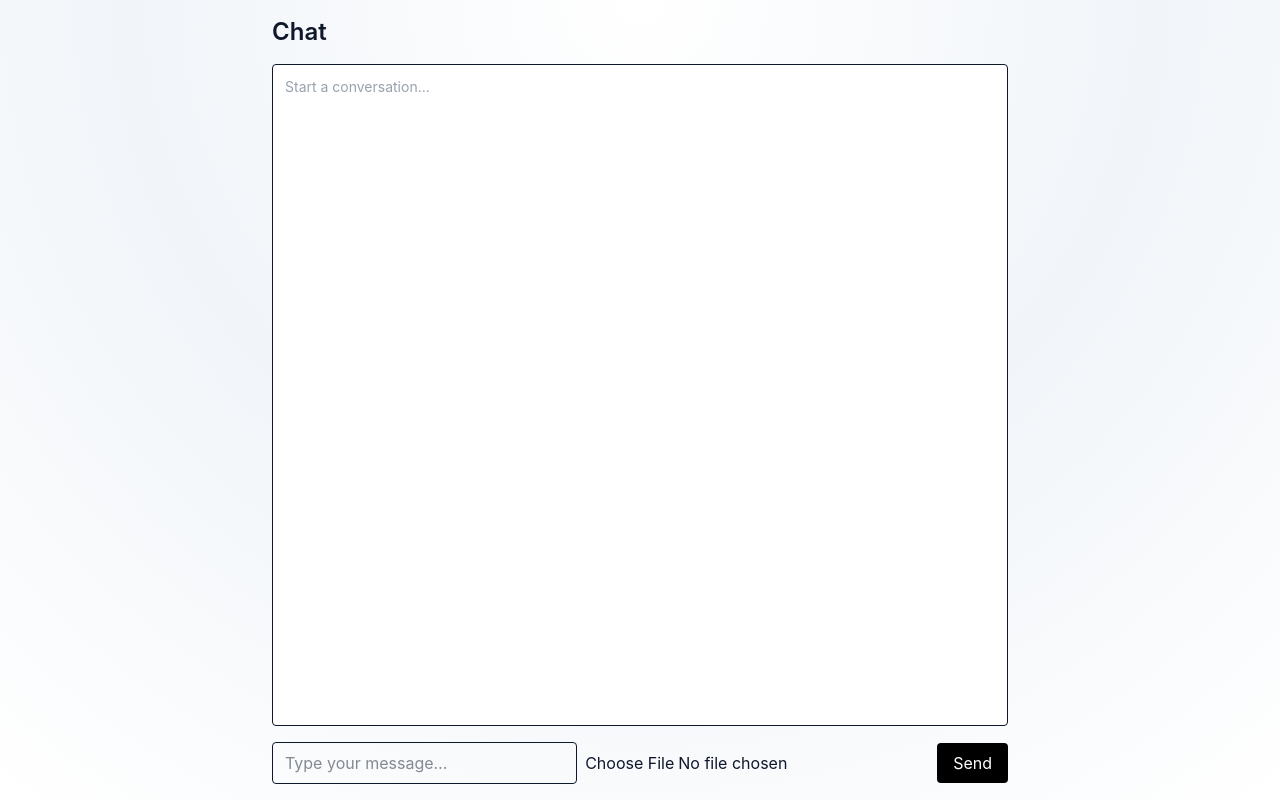
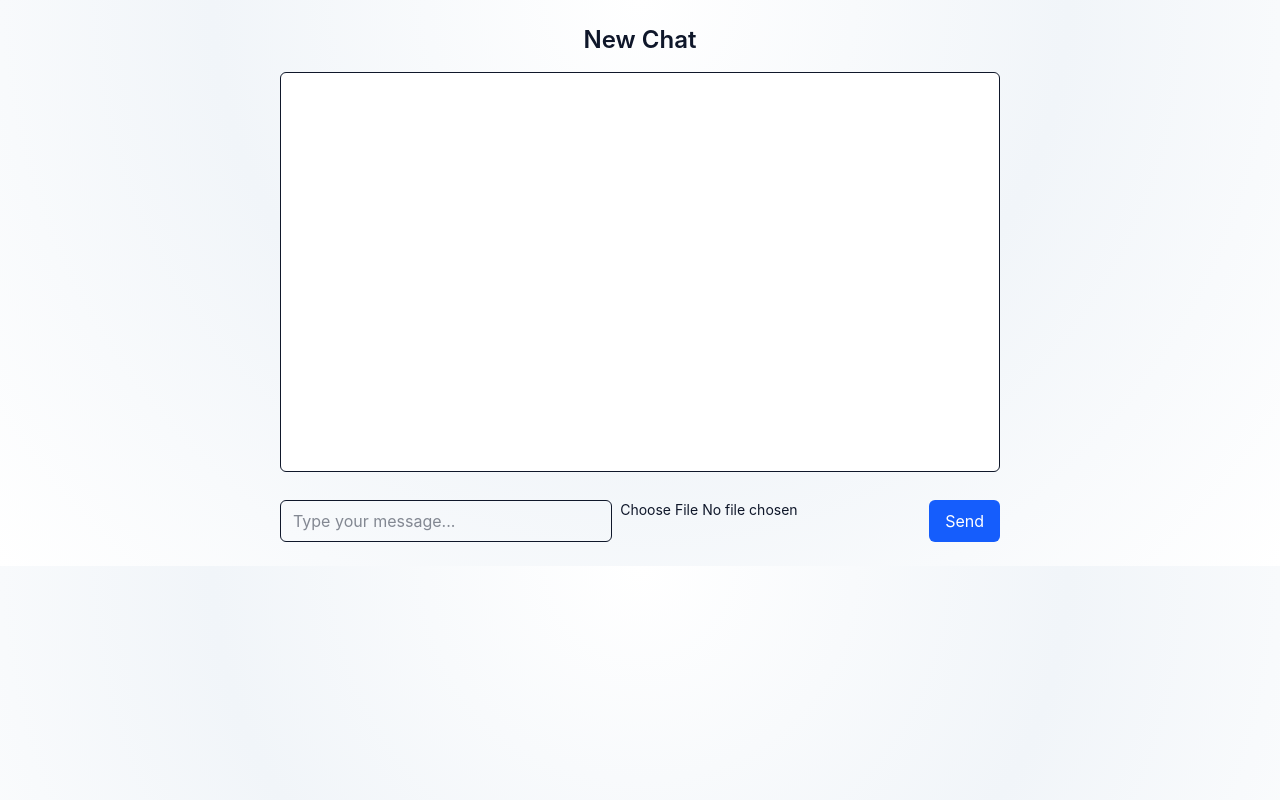
Before and after one commit to themusashimaru/jcil-ai-micro, a Next.js app: page /chat in a window 1280 px wide. Built offline with nearby package versions, Linux system fonts and the light colour scheme.

Commit message:
feat(ui): add moderation 403 banner and message styling

```diff
--- a/src/app/chat/page.tsx
+++ b/src/app/chat/page.tsx
@@ -2,122 +2,122 @@
 
 import { useState } from "react";
 
-type ChatMessage = {
-  role: "user" | "assistant";
-  content: string;
-};
-
 export default function ChatPage() {
-  const [messages, setMessages] = useState<ChatMessage[]>([]);
+  const [messages, setMessages] = useState<
+    { id: string; role: "user" | "assistant"; content: string }[]
+  >([]);
   const [input, setInput] = useState("");
-  const [file, setFile] = useState<File | null>(null);
+  const [fileToSend, setFileToSend] = useState<File | null>(null);
   const [loading, setLoading] = useState(false);
-  const [errorMsg, setErrorMsg] = useState("");
 
   async function sendMessage(message: string, fileToSend?: File | null) {
     const formData = new FormData();
     formData.append("message", message);
-    if (fileToSend) {
-      formData.append("file", fileToSend);
+    if (fileToSend) formData.append("file", fileToSend);
+
+    const res = await fetch("/api/chat", { method: "POST", body: formData });
+
+    // ---- Handle moderation blocks (403) explicitly ----
+    if (res.status === 403) {
+      const data = await res.json().catch(() => ({}));
+      setMessages((prev) => [
+        ...prev,
+        {
+          id: `warn_${Date.now()}`,
+          role: "assistant",
+          content:
+            data?.error ||
+            "This message violates policy and cannot be processed.",
+        },
+      ]);
+      return "";
     }
 
-    const res = await fetch("/api/chat", {
-      method: "POST",
-      body: formData,
-    });
-
     const data = await res.json();
-
-    if (!res.ok || !data.ok) {
-      throw new Error(data.error || "Unknown error");
+    if (!res.ok || !data?.ok) {
+      throw new Error(data?.error || "Unknown error");
     }
 
-    return data.reply as string;
+    return (data.reply as string) || "";
   }
 
   async function handleSubmit(e: React.FormEvent) {
     e.preventDefault();
-    if (!input && !file) return;
+    if (!input.trim()) return;
 
+    const userMessage = { id: Date.now().toString(), role: "user", content: input };
+    setMessages((prev) => [...prev, userMessage]);
+    setInput("");
     setLoading(true);
-    setErrorMsg("");
 
-    // show user message right away
+    try {
+      const reply = await sendMessage(userMessage.content, fileToSend);
+      if (reply) {
         setMessages((prev) => [
           ...prev,
-      { role: "user", content: input || (file ? "(sent file)" : "") },
+          { id: `reply_${Date.now()}`, role: "assistant", content: reply },
         ]);
-
-    try {
-      const reply = await sendMessage(input, file);
-      setMessages((prev) => [...prev, { role: "assistant", content: reply }]);
+      }
     } catch (err: any) {
-      console.error(err);
-      setErrorMsg(err.message || "Sorry, there has been an error.");
-      // remove the last user message if you want, but we can leave it
+      setMessages((prev) => [
+        ...prev,
+        {
+          id: `err_${Date.now()}`,
+          role: "assistant",
+          content: `Sorry, an error occurred: ${err.message}`,
+        },
+      ]);
     } finally {
       setLoading(false);
-      setInput("");
-      setFile(null);
+      setFileToSend(null);
     }
   }
 
   return (
-    <div className="min-h-screen flex flex-col gap-4 p-4 max-w-3xl mx-auto">
-      <h1 className="text-2xl font-semibold">Chat</h1>
+    <main className="flex flex-col items-center justify-between w-full h-full">
+      <div className="max-w-3xl w-full flex flex-col p-6 space-y-3">
+        <h1 className="text-center text-2xl font-semibold mb-4">New Chat</h1>
 
-      <div className="flex-1 border rounded p-3 space-y-2 overflow-auto bg-white">
-        {messages.length === 0 ? (
-          <p className="text-gray-400 text-sm">Start a conversation…</p>
-        ) : (
-          messages.map((m, i) => (
+        <div className="flex flex-col space-y-2 border rounded-md p-4 min-h-[400px] overflow-y-auto bg-white">
+          {messages.map((m) => (
             <div
-              key={i}
-              className={
+              key={m.id}
+              className={`${
                 m.role === "user"
-                  ? "text-right flex justify-end"
-                  : "text-left flex justify-start"
-              }
-            >
-              <div
-                className={
-                  m.role === "user"
-                    ? "bg-blue-100 px-3 py-2 rounded-lg inline-block max-w-[80%]"
-                    : "bg-gray-100 px-3 py-2 rounded-lg inline-block max-w-[80%]"
-                }
+                  ? "self-end bg-blue-500 text-white"
+                  : m.content.includes("violates policy")
+                  ? "self-start bg-red-100 text-red-700 border border-red-300"
+                  : "self-start bg-gray-100 text-gray-800"
+              } px-3 py-2 rounded-lg max-w-[80%] whitespace-pre-wrap`}
             >
               {m.content}
             </div>
-            </div>
-          ))
-        )}
-
-        {errorMsg ? (
-          <p className="text-red-500 text-sm mt-2">{errorMsg}</p>
-        ) : null}
+          ))}
         </div>
 
-      <form onSubmit={handleSubmit} className="flex gap-2 items-center">
+        <form onSubmit={handleSubmit} className="flex gap-2 mt-4">
           <input
+            type="text"
             value={input}
             onChange={(e) => setInput(e.target.value)}
-          className="flex-1 border rounded px-3 py-2"
-          placeholder="Type your message…"
-          disabled={loading}
+            placeholder="Type your message..."
+            className="flex-1 border rounded-md px-3 py-2"
           />
           <input
             type="file"
-          onChange={(e) => setFile(e.target.files?.[0] ?? null)}
-          disabled={loading}
+            accept="image/*"
+            onChange={(e) => setFileToSend(e.target.files?.[0] || null)}
+            className="text-sm"
           />
           <button
             type="submit"
             disabled={loading}
-          className="bg-black text-white px-4 py-2 rounded"
+            className="bg-blue-600 text-white rounded-md px-4 py-2 disabled:opacity-50"
           >
-          {loading ? "Sending…" : "Send"}
+            {loading ? "..." : "Send"}
           </button>
         </form>
       </div>
+    </main>
   );
 }
```
Lines whose indentation alone changed are shown as unchanged.
